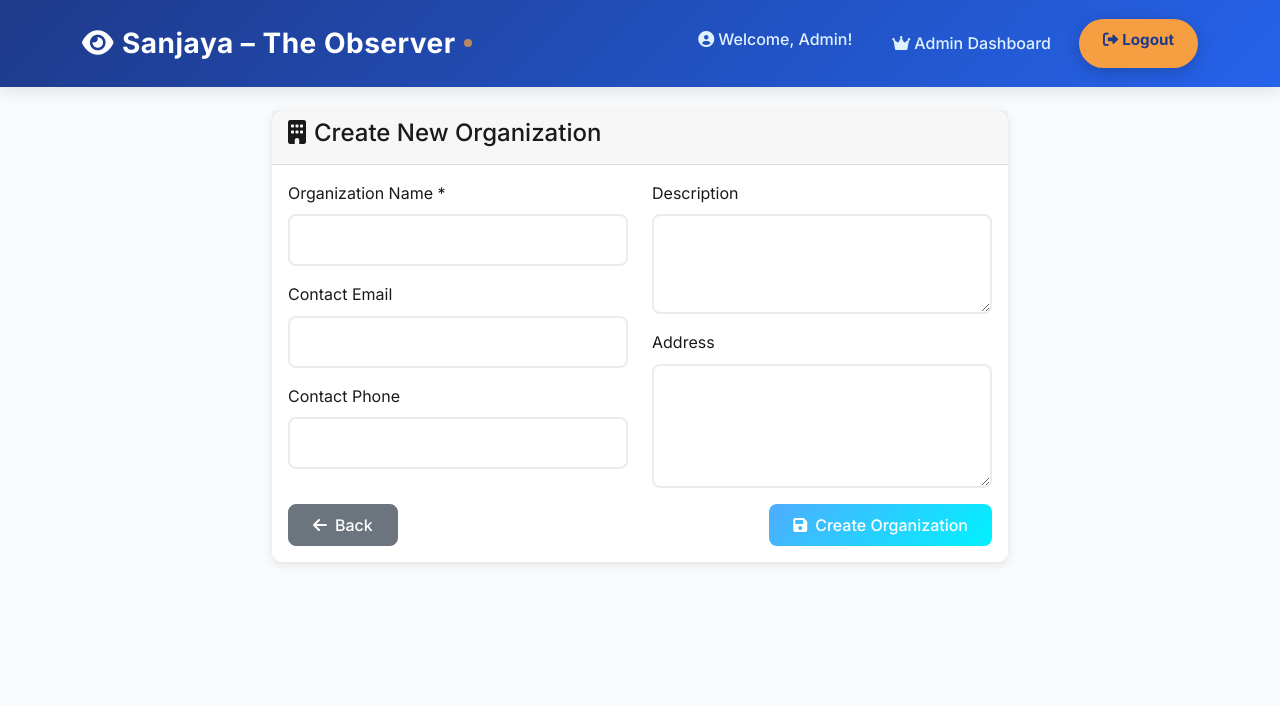
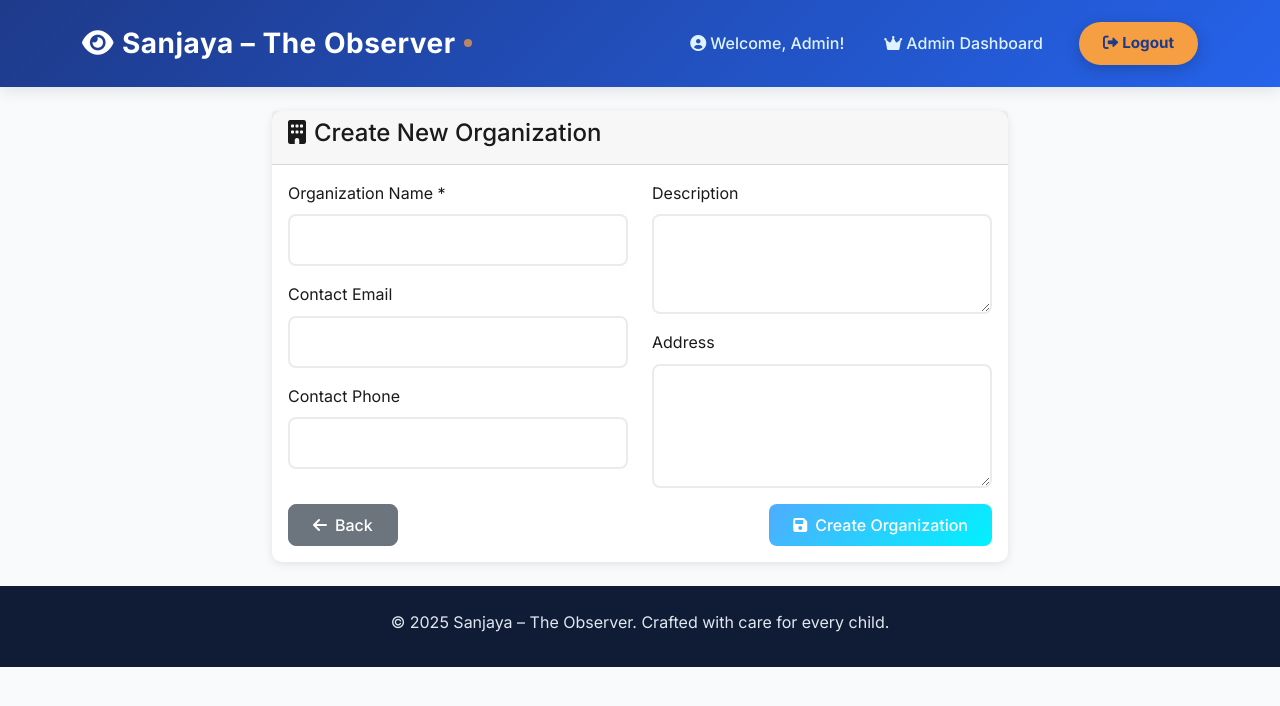
Before and after one commit to Projectworkpls/Final_Obs, a Flask app: page /admin/organizations/create in a window 1280 px wide. Shown: the top 706 px of the page. Run offline with Flask 3, Linux system fonts and the light colour scheme; the visitor is signed in with stand-in values (Sample User, id 1); some libraries are stand-ins or nearby versions.

Commit message:
Update base.html

```diff
--- a/templates/base.html
+++ b/templates/base.html
@@ -9,9 +9,7 @@
     <link href="https://cdnjs.cloudflare.com/ajax/libs/font-awesome/6.0.0/css/all.min.css" rel="stylesheet">
     <link href="{{ url_for('static', filename='css/style.css') }}" rel="stylesheet">
     <script src="https://cdn.plot.ly/plotly-latest.min.js"></script>
-
     <style>
-        /* FIXED: Proper emoji support while keeping new design */
         body {
             font-family: 'Inter', -apple-system, BlinkMacSystemFont, "Segoe UI", Roboto, "Helvetica Neue", Arial, "Noto Sans", sans-serif, "Apple Color Emoji", "Segoe UI Emoji", "Segoe UI Symbol", "Noto Color Emoji" !important;
             line-height: 1.6;
@@ -20,17 +18,6 @@
             padding: 0;
             background-color: #f8fafc;
         }
-
-        /* CRITICAL: Emoji-specific font stack */
-        .emoji, .feature-icon, [class*="emoji"], span:contains("📊"), span:contains("👥"), span:contains("📈"), span:contains("🎯") {
-            font-family: "Apple Color Emoji", "Segoe UI Emoji", "Segoe UI Symbol", "Noto Color Emoji", "EmojiOne Color", "Twemoji Mozilla", sans-serif !important;
-            font-variant-emoji: emoji !important;
-            font-style: normal !important;
-            font-weight: normal !important;
-            text-rendering: optimizeLegibility !important;
-        }
-
-        /* Unified Navigation Bar - Blue Theme */
         .unified-navbar {
             background: linear-gradient(135deg, #1e3a8a, #2563eb) !important;
             box-shadow: 0 4px 15px rgba(0, 0, 0, 0.1);
@@ -39,7 +26,6 @@
             top: 0;
             z-index: 1000;
         }
-
         .navbar-brand {
             font-size: 1.75rem !important;
             font-weight: 700 !important;
@@ -49,12 +35,10 @@
             display: flex;
             align-items: center;
         }
-
         .navbar-brand:hover {
             color: #ffffff !important;
             opacity: 0.9;
         }
-
         .navbar-brand .brand-dot {
             display: inline-block;
             width: 8px;
@@ -64,12 +48,10 @@
             margin-left: 8px;
             animation: pulse 2s infinite;
         }
-
         @keyframes pulse {
             0%, 100% { opacity: 1; }
             50% { opacity: 0.7; }
         }
-
         .navbar-nav .nav-link {
             color: #e0f2fe !important;
             font-weight: 500 !important;
@@ -79,13 +61,11 @@
             transition: all 0.3s ease !important;
             margin: 0 0.25rem;
         }
-
         .navbar-nav .nav-link:hover, .navbar-nav .nav-link.active {
             background: rgba(255, 255, 255, 0.1) !important;
             color: #fff !important;
             transform: translateY(-2px);
         }
-
         .btn-login {
             background: #f59e42 !important;
             color: #1e3a8a !important;
@@ -98,14 +78,12 @@
             text-decoration: none !important;
             font-size: 0.95rem !important;
         }
-
         .btn-login:hover {
             background: #fff !important;
             color: #1e3a8a !important;
             transform: translateY(-2px) !important;
             box-shadow: 0 6px 20px rgba(0, 0, 0, 0.25) !important;
         }
-
         .btn-get-started {
             background: transparent !important;
             color: #fff !important;
@@ -116,13 +94,11 @@
             transition: all 0.3s ease !important;
             font-size: 0.95rem !important;
         }
-
         .btn-get-started:hover {
             background: #fff !important;
             color: #2563eb !important;
             transform: translateY(-2px);
         }
-
         .dropdown-menu {
             border: none !important;
             box-shadow: 0 10px 40px rgba(0, 0, 0, 0.15) !important;
@@ -130,30 +106,54 @@
             padding: 0.75rem 0;
             margin-top: 0.5rem;
         }
-
         .dropdown-item {
             font-weight: 500 !important;
             color: #334155 !important;
             padding: 0.75rem 1.5rem !important;
             transition: all 0.2s ease;
         }
-
         .dropdown-item:hover {
             background-color: #f0f9ff !important;
             color: #2563eb !important;
         }
-
         .dropdown-item i {
             width: 20px;
             text-align: center;
         }
-
         .navbar-text {
             color: #e0f2fe !important;
             font-weight: 500;
         }
-
-        /* Mobile Responsive */
+        /* Simple Observer/Principal Links (no nav, no background) */
+        .simple-links-row {
+            display: flex;
+            justify-content: center;
+            gap: 2.5rem;
+            margin: 1.5rem 0 0.5rem 0;
+        }
+        .simple-links-row a {
+            color: #1e3a8a;
+            font-weight: 600;
+            text-decoration: none;
+            font-size: 1.08rem;
+            padding: 0.4rem 1.2rem;
+            border-radius: 6px;
+            transition: background 0.15s, color 0.15s;
+            display: flex;
+            align-items: center;
+        }
+        .simple-links-row a:hover {
+            background: #e0e7ef;
+            color: #2563eb;
+            text-decoration: none;
+        }
+        .footer-section {
+            background: #101c36;
+            color: #e0e7ef;
+            text-align: center;
+            padding: 1.5rem 0 1rem 0;
+            font-size: 1rem;
+        }
         @media (max-width: 991px) {
             .navbar-toggler {
                 border-color: rgba(255, 255, 255, 0.5) !important;
@@ -173,14 +173,16 @@
             .navbar-nav {
                 text-align: center;
             }
-
             .navbar-nav .nav-item {
                 margin: 0.25rem 0;
             }
-
             .btn-login, .btn-get-started {
                 margin-top: 0.75rem;
                 width: auto;
+            }
+            .simple-links-row {
+                flex-direction: column;
+                gap: 0.6rem;
             }
         }
     </style>
@@ -193,73 +195,25 @@
                 <i class="fas fa-eye me-2"></i>Sanjaya – The Observer
                 <span class="brand-dot"></span>
             </a>
-
             <button class="navbar-toggler" type="button" data-bs-toggle="collapse" data-bs-target="#navbarNav" aria-controls="navbarNav" aria-expanded="false" aria-label="Toggle navigation">
                 <span class="navbar-toggler-icon"></span>
             </button>
-
             <div class="collapse navbar-collapse" id="navbarNav">
-                <!-- Navigation Links -->
-                <ul class="navbar-nav me-auto">
+                <!-- Empty left nav for spacing -->
+                <ul class="navbar-nav me-auto"></ul>
+                <!-- Right Side Actions -->
+                <div class="navbar-nav ms-auto align-items-center flex-row flex-wrap">
                     {% if not session.user_id %}
-                    <li class="nav-item">
                         <a class="nav-link" href="{{ url_for('landing') }}">
                             <i class="fas fa-home me-1"></i>Home
                         </a>
-                    </li>
-                    <li class="nav-item">
-                        <a class="nav-link" href="{{ url_for('observer_landing') }}">
-                            <i class="fas fa-user-secret me-1"></i>Observer
-                        </a>
-                    </li>
-                    <li class="nav-item">
-                        <a class="nav-link" href="{{ url_for('principal_landing') }}">
-                            <i class="fas fa-user-tie me-1"></i>Principal
-                        </a>
-                    </li>
-                    <li class="nav-item">
                         <a class="nav-link" href="{{ url_for('parent_landing') }}">
                             <i class="fas fa-users me-1"></i>Parents
                         </a>
-                    </li>
-                    {% endif %}
-                </ul>
-
-                <!-- Right Side Actions -->
-                <div class="navbar-nav ms-auto">
-                    {% if session.user_id %}
-                        <span class="navbar-text me-3">
-                            <i class="fas fa-user-circle me-1"></i>Welcome, {{ session.name }}!
-                        </span>
-
-                        {% if session.role == 'Admin' %}
-                        <a class="nav-link d-inline me-2" href="{{ url_for('admin.dashboard') }}">
-                            <i class="fas fa-crown me-1"></i>Admin Dashboard
-                        </a>
-                        {% elif session.role == 'Principal' %}
-                        <a class="nav-link d-inline me-2" href="{{ url_for('principal.dashboard') }}">
-                            <i class="fas fa-user-tie me-1"></i>Principal Dashboard
-                        </a>
-                        {% elif session.role == 'Observer' %}
-                        <a class="nav-link d-inline me-2" href="{{ url_for('observer.dashboard') }}">
-                            <i class="fas fa-user-secret me-1"></i>Observer Dashboard
-                        </a>
-                        {% elif session.role == 'Parent' %}
-                        <a class="nav-link d-inline me-2" href="{{ url_for('parent.dashboard') }}">
-                            <i class="fas fa-child me-1"></i>Parent Dashboard
-                        </a>
-                        {% endif %}
-
-                        <a class="btn btn-login" href="{{ url_for('auth.logout') }}">
-                            <i class="fas fa-sign-out-alt me-1"></i>Logout
-                        </a>
-                    {% else %}
-                        <div class="d-flex align-items-center flex-wrap justify-content-center">
-                            <a class="btn btn-login me-2" href="{{ url_for('auth.login') }}">
+                        <a class="btn btn-login ms-2" href="{{ url_for('auth.login') }}">
                             <i class="fas fa-sign-in-alt me-1"></i>Login
                         </a>
-
-                            <div class="dropdown">
+                        <div class="dropdown ms-2">
                             <button class="btn btn-get-started dropdown-toggle" type="button" id="quickAccessDropdown" data-bs-toggle="dropdown" aria-expanded="false">
                                 <i class="fas fa-rocket me-1"></i>Get Started
                             </button>
@@ -279,7 +233,30 @@
                                 </a></li>
                             </ul>
                         </div>
-                        </div>
+                    {% else %}
+                        <span class="navbar-text me-3">
+                            <i class="fas fa-user-circle me-1"></i>Welcome, {{ session.name }}!
+                        </span>
+                        {% if session.role == 'Admin' %}
+                            <a class="nav-link d-inline me-2" href="{{ url_for('admin.dashboard') }}">
+                                <i class="fas fa-crown me-1"></i>Admin Dashboard
+                            </a>
+                        {% elif session.role == 'Principal' %}
+                            <a class="nav-link d-inline me-2" href="{{ url_for('principal.dashboard') }}">
+                                <i class="fas fa-user-tie me-1"></i>Principal Dashboard
+                            </a>
+                        {% elif session.role == 'Observer' %}
+                            <a class="nav-link d-inline me-2" href="{{ url_for('observer.dashboard') }}">
+                                <i class="fas fa-user-secret me-1"></i>Observer Dashboard
+                            </a>
+                        {% elif session.role == 'Parent' %}
+                            <a class="nav-link d-inline me-2" href="{{ url_for('parent.dashboard') }}">
+                                <i class="fas fa-child me-1"></i>Parent Dashboard
+                            </a>
+                        {% endif %}
+                        <a class="btn btn-login ms-2" href="{{ url_for('auth.logout') }}">
+                            <i class="fas fa-sign-out-alt me-1"></i>Logout
+                        </a>
                     {% endif %}
                 </div>
             </div>
@@ -297,9 +274,25 @@
                 {% endfor %}
             {% endif %}
         {% endwith %}
-
         {% block content %}{% endblock %}
     </main>
+
+    <!-- SIMPLE OBSERVER/PRINCIPAL LINKS: neat, no background, centered -->
+    {% if not session.user_id %}
+    <div class="simple-links-row">
+        <a href="{{ url_for('observer_landing') }}">
+            <i class="fas fa-user-secret me-1"></i>Observer
+        </a>
+        <a href="{{ url_for('principal_landing') }}">
+            <i class="fas fa-user-tie me-1"></i>Principal
+        </a>
+    </div>
+    {% endif %}
+
+    <!-- FOOTER SECTION: only once, at the very bottom -->
+    <section class="footer-section">
+        <p class="footer-text">&copy; 2025 Sanjaya – The Observer. Crafted with care for every child.</p>
+    </section>
 
     <script src="https://cdn.jsdelivr.net/npm/bootstrap@5.1.3/dist/js/bootstrap.bundle.min.js"></script>
     <script src="{{ url_for('static', filename='js/main.js') }}"></script>
```
Lines whose indentation alone changed are shown as unchanged.
